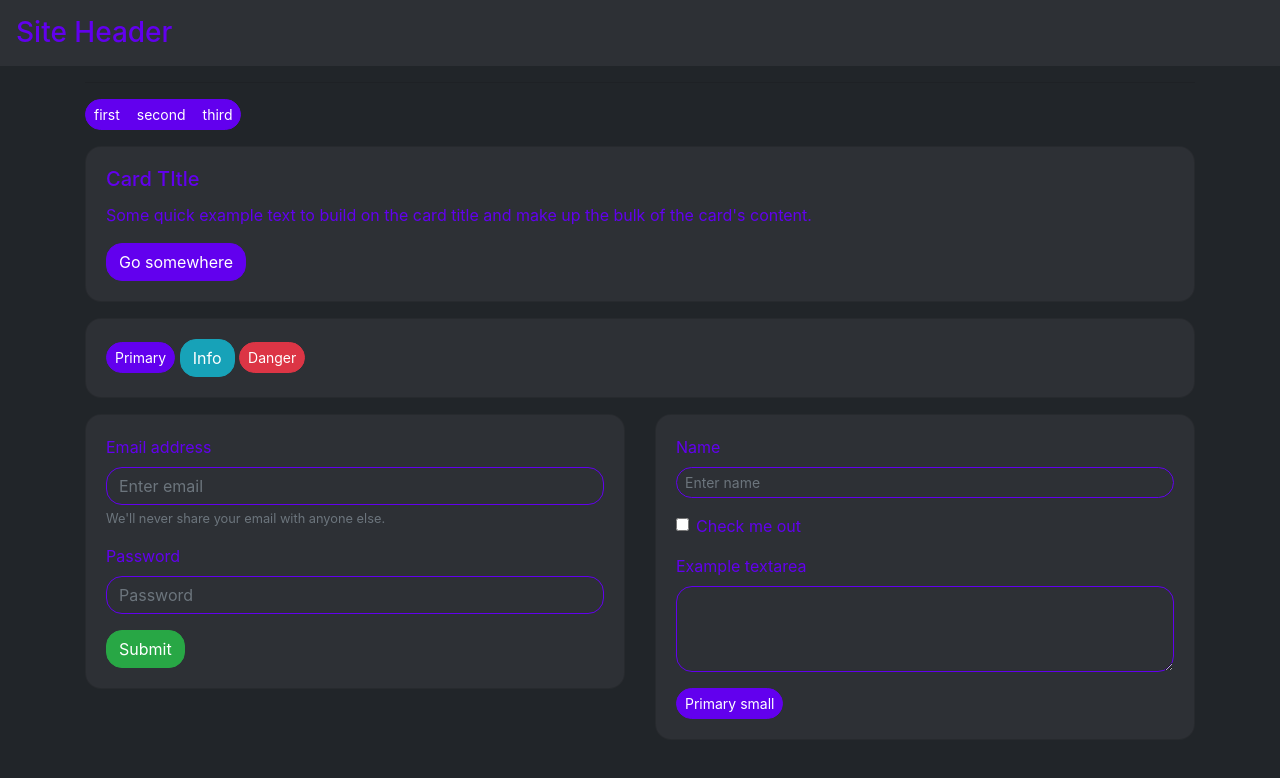
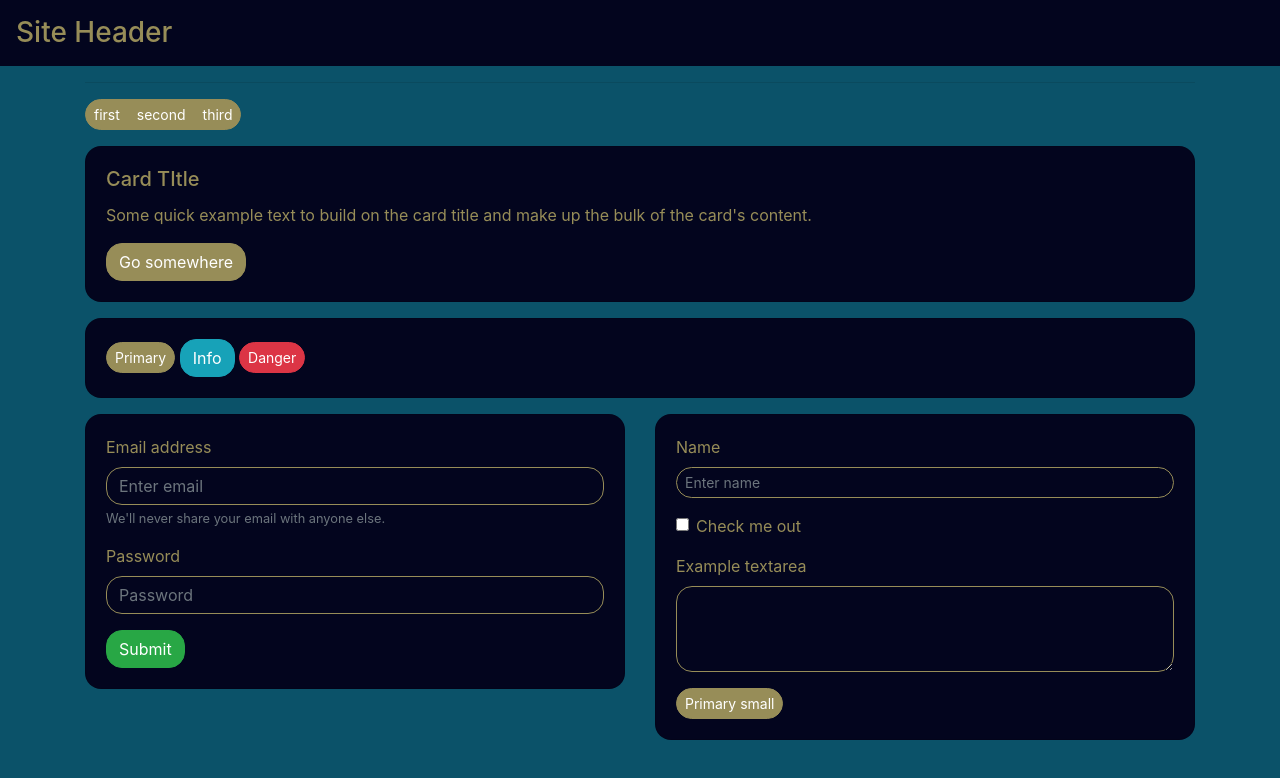
Before and after one commit to ShockProof/my-react-bootstrap, a React (Create React App) app: page / in a window 1280 px wide. Shown: the top 778 px of the page. Built offline with nearby package versions, Linux system fonts and the light colour scheme.

Commit message:
change theme colors

```diff
--- a/src/style-root/AppTheme2.scss
+++ b/src/style-root/AppTheme2.scss
@@ -1,6 +1,6 @@
-$shockproof-background-color: #263238;
-$shockproof-primary-color: #BB86FC;
-$shockproof-dark: #37474F;
+$shockproof-background-color: #222831;
+$shockproof-primary-color: #00adb5;
+$shockproof-dark: #393e46;
 $shockproof-border-radius: 0rem;
 
 @import "./BootstrapCustomization.scss";
--- a/src/style-root/AppTheme3.scss
+++ b/src/style-root/AppTheme3.scss
@@ -1,6 +1,6 @@
-$shockproof-background-color: #212529;
-$shockproof-primary-color: #6200EE;
-$shockproof-dark: #2d3035;
+$shockproof-background-color: #0b5269;
+$shockproof-primary-color: #978d58;
+$shockproof-dark: #03051e;
 $shockproof-border-radius: 1rem;
 
 @import "./BootstrapCustomization.scss";
```
